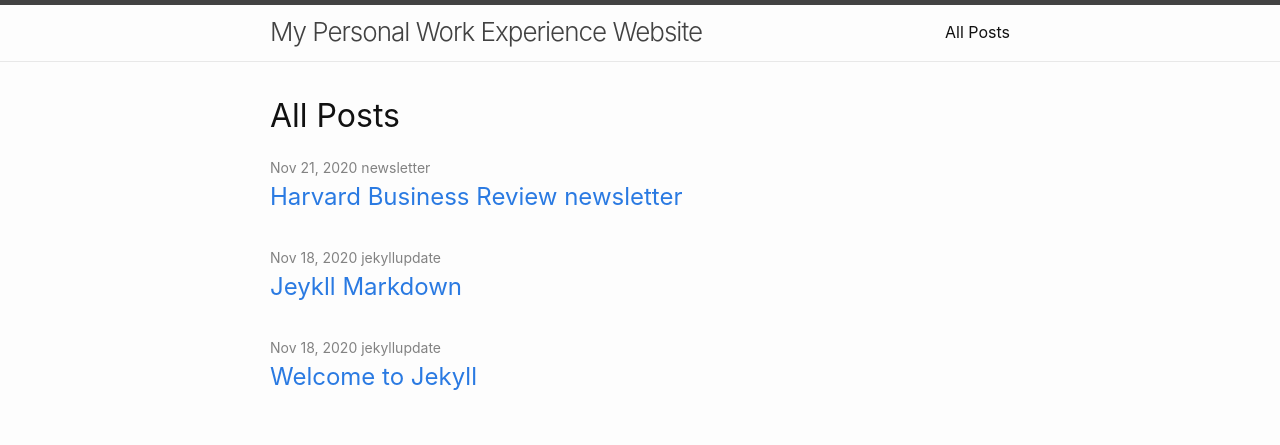
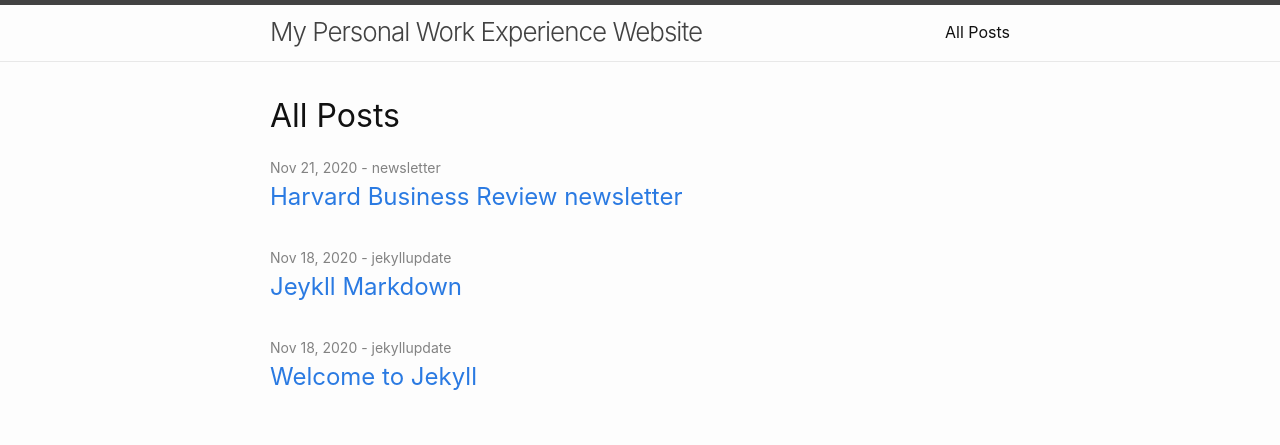
Before and after one commit to na-code/na-site, a Jekyll site: the page built from all_post/index.md, in a window 1280 px wide. Shown: the top 445 px of the page. Built offline with Jekyll 4.4.1, drawn with Linux system fonts in a browser that asks for light colours.

Commit message:
Update all_post.html

```diff
--- a/_layouts/all_post.html
+++ b/_layouts/all_post.html
@@ -15,7 +15,7 @@ layout: default
       {%- for post in site.posts -%}
       <li>
         {%- assign date_format = site.minima.date_format | default: "%b %-d, %Y" -%}
-        <span class="post-meta">{{ post.date | date: date_format }} {{post.categories}}</span>
+        <span class="post-meta">{{ post.date | date: date_format }}  -  {{post.categories}}</span>
         <h3>
           <a class="post-link" href="{{ post.url | relative_url }}">
             {{ post.title | escape }}
```
